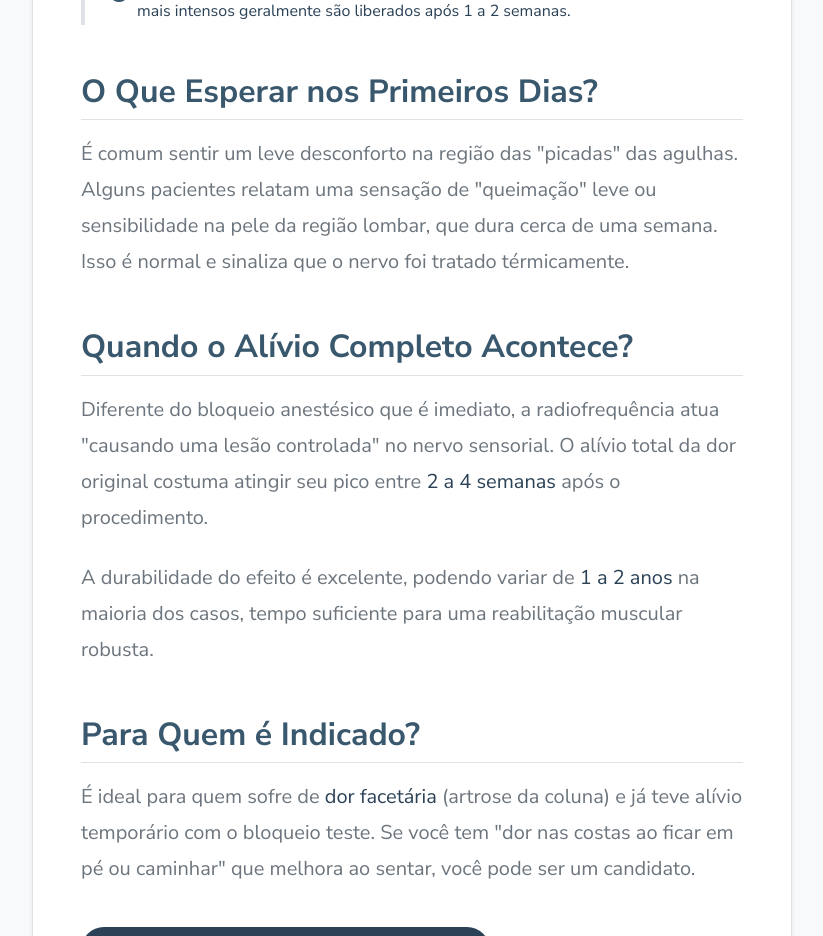
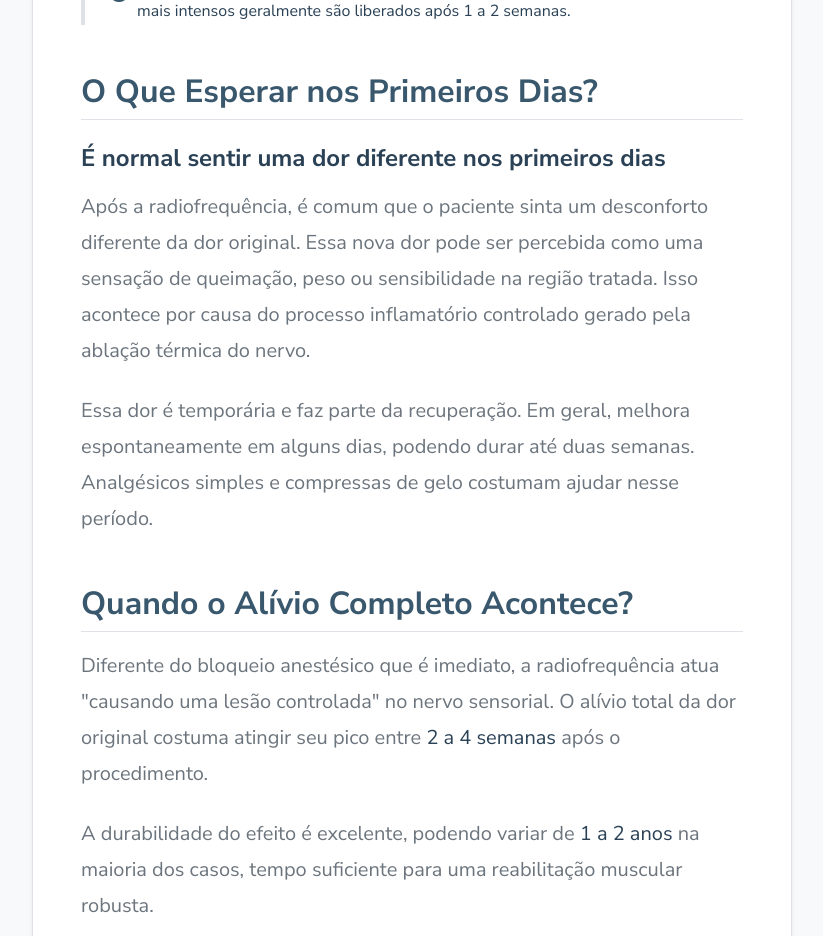
Before and after one commit to benedetjv/teste-site, a Next.js app: page /blog/radiofrequencia-lombar-recuperacao in a window 1280 px wide. Shown: the part 1980-2916 px from the top of the page, without its empty margins (228-1051 px from the left). Built offline with nearby package versions, Linux system fonts and the light colour scheme.

Commit message:
Update radiofrequency recovery post: added section about post-op pain

```diff
--- a/src/app/blog/radiofrequencia-lombar-recuperacao/page.mdx
+++ b/src/app/blog/radiofrequencia-lombar-recuperacao/page.mdx
@@ -24,7 +24,11 @@ A grande vantagem da radiofrequência é a recuperação acelerada. Como o proce
 
 ## O Que Esperar nos Primeiros Dias?
 
-É comum sentir um leve desconforto na região das "picadas" das agulhas. Alguns pacientes relatam uma sensação de "queimação" leve ou sensibilidade na pele da região lombar, que dura cerca de uma semana. Isso é normal e sinaliza que o nervo foi tratado térmicamente.
+### É normal sentir uma dor diferente nos primeiros dias
+
+Após a radiofrequência, é comum que o paciente sinta um desconforto diferente da dor original. Essa nova dor pode ser percebida como uma sensação de queimação, peso ou sensibilidade na região tratada. Isso acontece por causa do processo inflamatório controlado gerado pela ablação térmica do nervo.
+
+Essa dor é temporária e faz parte da recuperação. Em geral, melhora espontaneamente em alguns dias, podendo durar até duas semanas. Analgésicos simples e compressas de gelo costumam ajudar nesse período.
 
 ## Quando o Alívio Completo Acontece?
 
```
